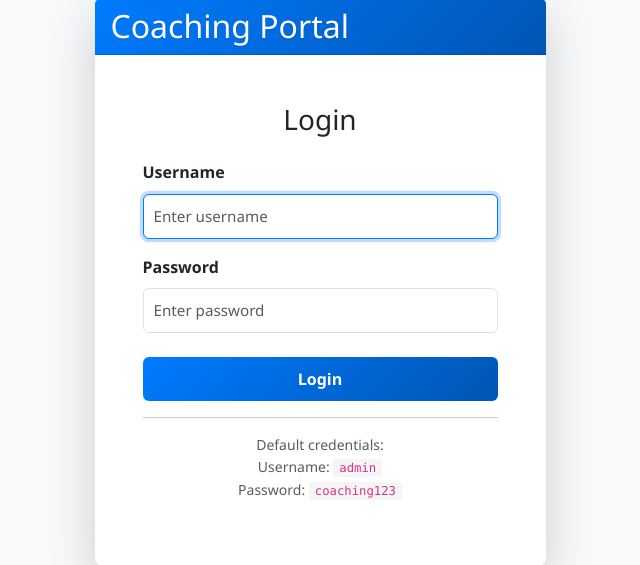
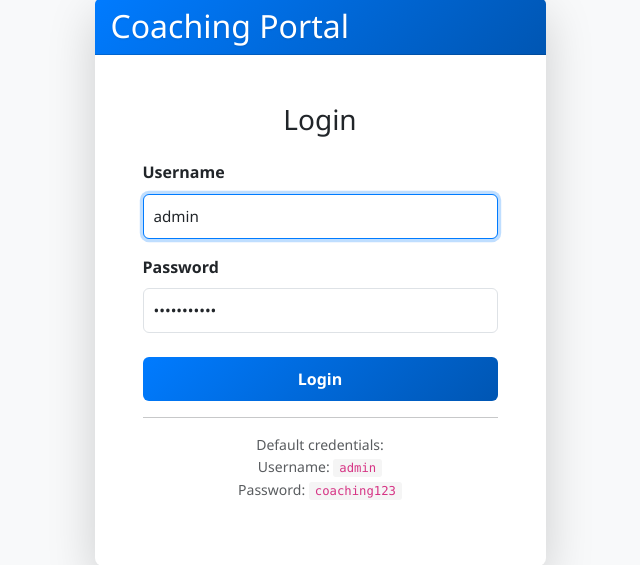
Before and after one commit to mikeohgml-jpg/coaching-portal, a Flask app: page /login in a window 1280 px wide. Shown: the part 228-793 px from the top of the page, without its empty margins (320-960 px from the left). Run offline with Flask 3, Linux system fonts and the light colour scheme.

Commit message:
Pre-fill login credentials for easy testing

```diff
--- a/templates/login.html
+++ b/templates/login.html
@@ -23,10 +23,10 @@
                         <label for="username" class="form-label">Username</label>
                         <input
                             type="text"
-                            class="form-control"
+                            class="form-control form-control-lg"
                             id="username"
                             name="username"
-                            placeholder="Enter username"
+                            value="admin"
                             required
                             autofocus>
                     </div>
@@ -35,10 +35,10 @@
                         <label for="password" class="form-label">Password</label>
                         <input
                             type="password"
-                            class="form-control"
+                            class="form-control form-control-lg"
                             id="password"
                             name="password"
-                            placeholder="Enter password"
+                            value="coaching123"
                             required>
                     </div>
 
```
